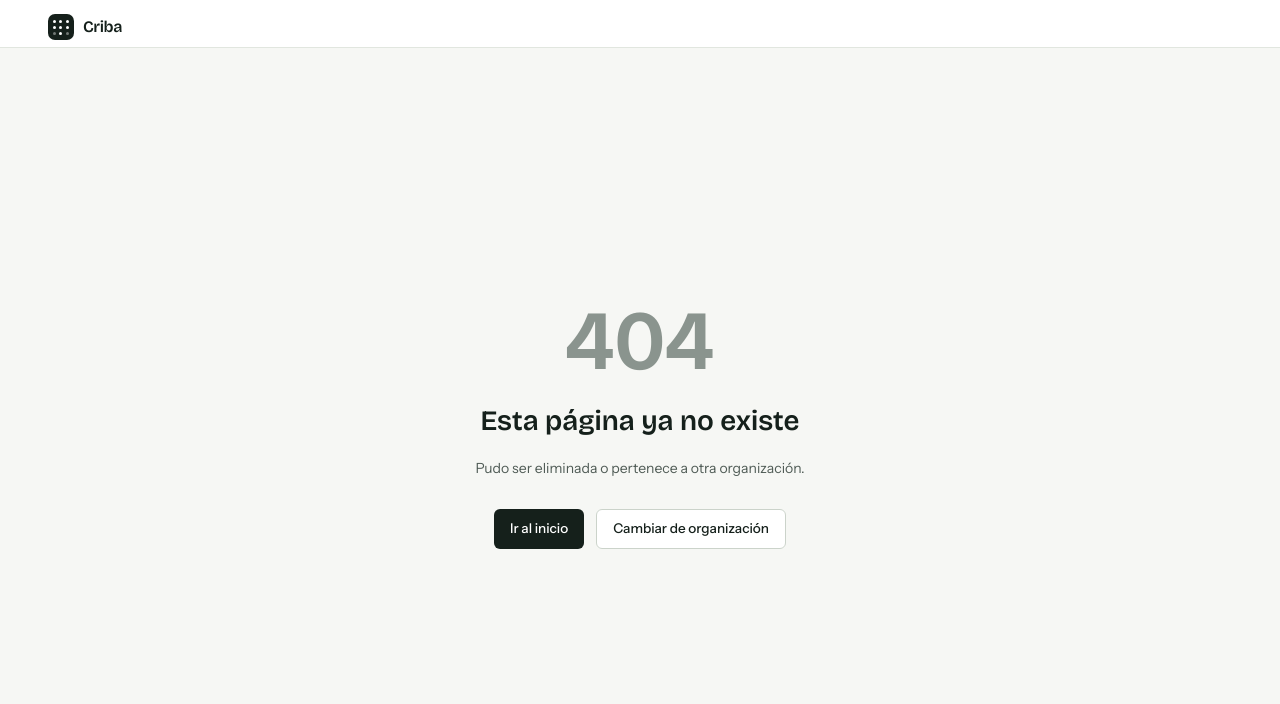
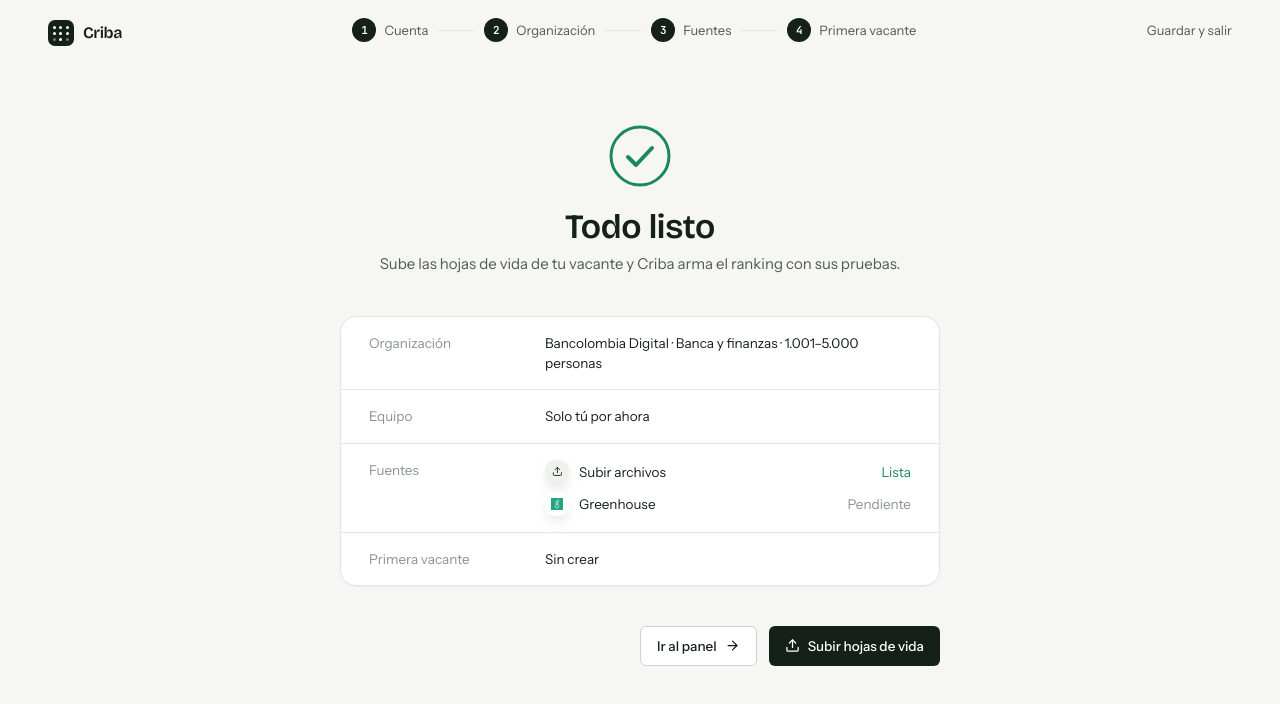
Before and after one commit to LaboratorioHack/ai_talent_web, a Next.js app: page /onboarding/listo in a window 1280 px wide. Before the commit this address had no page. Shown: the top 704 px of the page. Built offline with nearby package versions, Linux system fonts and the light colour scheme.

Commit message:
feat: add onboarding done screen with a setup summary

```diff
--- /dev/null
+++ b/src/app/(auth)/onboarding/listo/page.tsx
@@ -0,0 +1,9 @@
+import type { Metadata } from "next";
+import { DoneStep } from "@/features/onboarding/components/done-step";
+
+export const metadata: Metadata = { title: "Todo listo" };
+
+/** Fin del onboarding. */
+export default function OnboardingDonePage() {
+  return <DoneStep />;
+}
--- /dev/null
+++ b/src/features/onboarding/components/done-step.tsx
@@ -0,0 +1,74 @@
+"use client";
+
+import { useEffect } from "react";
+import { ArrowRight, Upload } from "lucide-react";
+import { ButtonLink } from "@/shared/components/ui";
+import { routes } from "@/shared/constants/routes";
+import { SOURCES } from "../sources";
+import { useOnboarding } from "../state/onboarding-store";
+import { SourceLogo } from "./source-logo";
+
+/** Fin del onboarding: lo que quedó configurado y el siguiente paso natural. */
+export function DoneStep() {
+  const { data, finish } = useOnboarding();
+  useEffect(() => finish(), [finish]);
+
+  const chosen = SOURCES.filter((s) => s.id in data.sources);
+  const stateLabel = (id: string) =>
+    data.sources[id] === "connected" ? "Conectada" : data.sources[id] === "later" ? "Pendiente de conectar" : SOURCES.find((s) => s.id === id)?.connect === "none" ? "Lista" : "Pendiente";
+
+  const rows: { label: string; value: React.ReactNode }[] = [
+    { label: "Organización", value: `${data.organization.name} · ${data.organization.sector} · ${data.organization.size} personas` },
+    { label: "Equipo", value: data.invites.length ? `${data.invites.length} ${data.invites.length === 1 ? "invitación enviada" : "invitaciones enviadas"}` : "Solo tú por ahora" },
+    {
+      label: "Fuentes",
+      value: chosen.length ? (
+        <ul className="flex flex-col gap-2">
+          {chosen.map((s) => (
+            <li key={s.id} className="flex items-center gap-2.5">
+              <SourceLogo source={s} size={24} />
+              <span className="flex-1">{s.name}</span>
+              <span className={data.sources[s.id] === "connected" || s.connect === "none" ? "text-success" : "text-ink-3"}>{stateLabel(s.id)}</span>
+            </li>
+          ))}
+        </ul>
+      ) : (
+        "Ninguna todavía"
+      ),
+    },
+    { label: "Primera vacante", value: data.vacancy ? `${data.vacancy.title} · ${data.vacancy.requirements} requisitos` : "Sin crear" },
+  ];
+
+  return (
+    <div className="stagger flex flex-1 flex-col items-center gap-10 px-6 pt-16 pb-16 [&>*]:animate-rise">
+      <div className="flex w-[600px] max-w-full flex-col items-center gap-5 text-center" style={{ "--i": 0 } as React.CSSProperties}>
+        <svg viewBox="0 0 64 64" className="size-16" aria-hidden>
+          <circle cx="32" cy="32" r="29" fill="none" stroke="var(--success)" strokeWidth="3" className="done-circle" />
+          <path d="M20 33l8 8 16-17" fill="none" stroke="var(--success)" strokeWidth="4" strokeLinecap="round" strokeLinejoin="round" className="done-check" />
+        </svg>
+        <div className="flex flex-col gap-2">
+          <h1 className="font-head text-[34px] leading-[1.1] font-semibold tracking-[-0.01em]">Todo listo</h1>
+          <p className="text-[15px] text-ink-2">Sube las hojas de vida de tu vacante y Criba arma el ranking con sus pruebas.</p>
+        </div>
+      </div>
+
+      <dl className="card w-[600px] max-w-full divide-y divide-border" style={{ "--i": 1 } as React.CSSProperties}>
+        {rows.map((r) => (
+          <div key={r.label} className="grid grid-cols-[160px_1fr] gap-4 px-7 py-4 text-[13.5px]">
+            <dt className="text-ink-3">{r.label}</dt>
+            <dd className="text-ink">{r.value}</dd>
+          </div>
+        ))}
+      </dl>
+
+      <div className="flex w-[600px] max-w-full items-center justify-end gap-3" style={{ "--i": 2 } as React.CSSProperties}>
+        <ButtonLink href={routes.home} variant="outline" iconRight={<ArrowRight />}>
+          Ir al panel
+        </ButtonLink>
+        <ButtonLink href={routes.candidates} icon={<Upload />}>
+          Subir hojas de vida
+        </ButtonLink>
+      </div>
+    </div>
+  );
+}
--- a/src/features/onboarding/components/onboarding-steps.tsx
+++ b/src/features/onboarding/components/onboarding-steps.tsx
@@ -5,10 +5,11 @@ import { Steps } from "@/shared/components/ui";
 
 export const ONBOARDING_STEPS = ["Cuenta", "Organización", "Fuentes", "Primera vacante"];
 
-/** Lee el paso actual de la URL (/onboarding/2 → índice 1). */
+/** Lee el paso actual de la URL: /onboarding/2 es el índice 1; /onboarding/listo marca los cuatro como hechos. */
 export function OnboardingSteps() {
   const pathname = usePathname();
-  const step = Number(pathname.split("/").pop());
-  const current = Number.isFinite(step) && step >= 1 && step <= 4 ? step - 1 : 1;
+  const last = pathname.split("/").pop();
+  const step = Number(last);
+  const current = last === "listo" ? 4 : Number.isFinite(step) && step >= 1 && step <= 4 ? step - 1 : 1;
   return <Steps steps={ONBOARDING_STEPS} current={current} />;
 }
--- a/src/shared/constants/routes.ts
+++ b/src/shared/constants/routes.ts
@@ -3,6 +3,7 @@ export const routes = {
   home: "/home",
   login: "/login",
   onboarding: (step: 2 | 3 | 4) => `/onboarding/${step}` as const,
+  onboardingDone: "/onboarding/listo",
   vacancies: "/vacancies",
   vacancy: (id: string) => `/vacancies/${id}`,
   vacancyEdit: (id: string) => `/vacancies/${id}/profile`,
```
